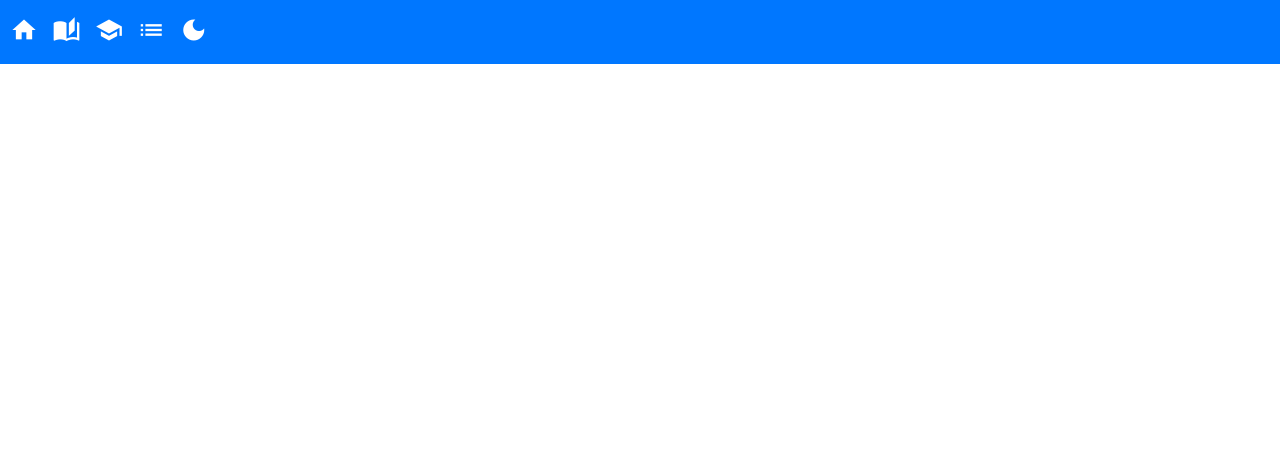
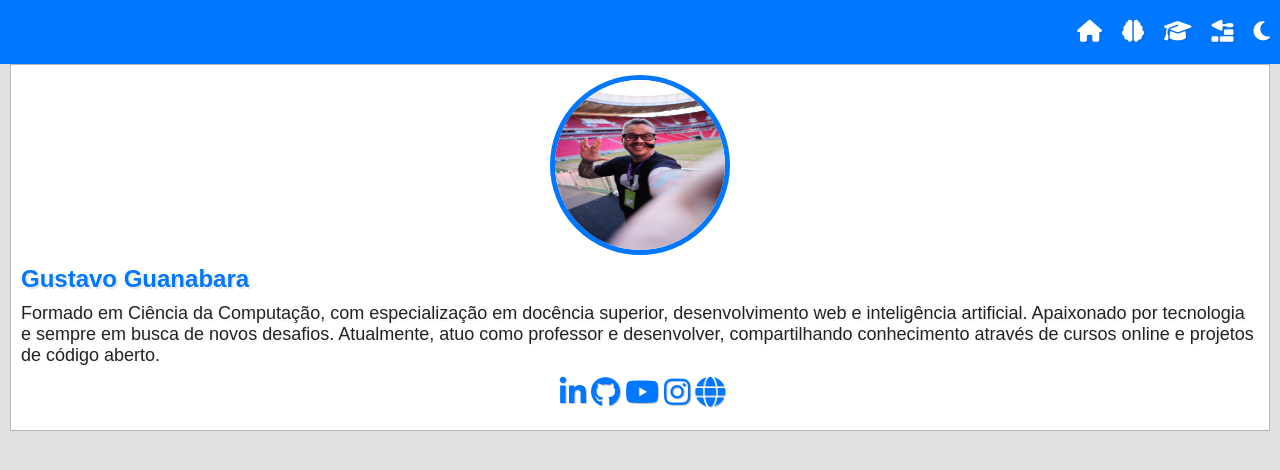
Before and after one commit to GuilhermeFontesMorais/Portfolio-Profissional, a plain HTML site: page index.html in a window 1280 px wide. Drawn offline with Linux system fonts and the light colour scheme.

Commit message:
reformulação do header e termino do topo

```diff
--- a/estilos/style.css
+++ b/estilos/style.css
@@ -18,28 +18,87 @@
 
 header{
   height: 8vh;
+  background-color: var(--destaque);
   display: flex;
   flex-flow: row wrap;
-  justify-content: flex-start;
+  justify-content: flex-end;
   align-content: center;
-  background-color: var(--destaque);
-  color: var(--fundo-card);
 }
 
-header>nav>a{
-  color: var(--fundo-card);
-  text-decoration: none;
+header>ul{
+  display: flex;
+  gap: 10px;
+  margin-right: 5px;
+  list-style: none;
 }
 
-header>nav>a:hover{
-  background-color: var(--fundo-card);
+header>ul>li>a{
+  color: white;
+  font-size: 22px;
+  text-shadow: 2px 2px rgba(0, 0, 0, 0.075);
+  padding: 5px;
+}
+
+header>ul>li>a:hover{
+  background-color: var(--destaque-inverso);
   color: var(--destaque);
   transition: 0.5s;
 }
 
-header>nav{
+body{
+  background-color: rgb(224, 224, 224);
 }
 
-.material-icons{
-  padding-left: 10px;
+.folha{
+  background-color: white;
+  margin: 0px 10px 10px 10px;
+  padding: 10px;
+  border: 1px solid rgba(0, 0, 0, 0.288);
 }
+
+#foto{
+  width: 180px;
+  height: 180px;
+  display: block;
+  margin: auto;
+  border: 5px solid var(--destaque);
+  border-radius: 100px;
+  margin-bottom: 10px;
+  background-size: cover;
+  background-repeat: no-repeat;
+  background-position: center center;
+}
+
+main>section>h1{
+  color: #0077ff;
+  margin-bottom: 10px;
+  text-shadow: 2px 2px rgba(0, 0, 0, 0.089);
+}
+
+main>#topo>p{
+  color: var(--texto);
+  font-size: 18px;
+  text-shadow: 2px 2px rgba(0, 0, 0, 0.041);
+}
+
+a{
+  text-decoration: none;
+  color: #0077ff;
+}
+
+#redes_sociais{
+  display: flex;
+  flex-flow: row wrap;
+  justify-content: center;
+  margin: 10px;
+  font-size: 30px;
+}
+
+#redes_sociais > a{
+  padding-left: 5px;
+  text-shadow: 1px 1px rgba(0, 0, 0, 0.219);
+}
+
+#redes_sociais > a:hover{
+  color: var(--texto);
+}
--- a/index.html
+++ b/index.html
@@ -6,18 +6,43 @@
     <title>Portfólio</title>
     <link rel="stylesheet" href="estilos/style.css">
     <link rel="shortcut icon" href="favicon.svg" type="image/svg">
-    <link rel="stylesheet" href="https://fonts.googleapis.com/icon?family=Material+Icons">
+    <script src="https://kit.fontawesome.com/2e561f1db9.js" crossorigin="anonymous"></script>
 </head>
 <body>
     <header>
-        <nav>
-            <a href=""><i class="material-icons" style="font-size: 28px;">home</i></a>
-            <a href=""><i class="material-icons" style="font-size: 28px;">auto_stories</i></a>
-            <a href=""><i class="material-icons" style="font-size: 28px;">school</i></a>
-            <a href=""><i class="material-icons" style="font-size: 28px;">list</i></a>
-            <a href=""><i class="material-icons" style="font-size: 28px;">dark_mode</i></a>
-        </nav>
+        <ul>
+            <li>
+                <a href="#"><i class="fa-solid fa-house"></i></a>
+            </li>
+            <li>
+                <a href="#"><i class="fa-solid fa-brain"></i></a>
+            </li>
+            <li>
+                <a href="#"><i class="fa-solid fa-graduation-cap"></i></a>
+            </li>
+            <li>
+                <a href="#"><i class="fa-solid fa-trowel-bricks"></i></a>
+            </li>
+            <li>
+                <a href="#"><i class="fa-solid fa-moon"></i></a>
+            </li>
+        </ul>
     </header>
+
+    <main>
+        <section class="folha" id="topo">
+            <img src="imagens/guanabara-perfil.jpg" alt="" id="foto">
+            <h1>Gustavo Guanabara</h1>
+            <p>Formado em Ciência da Computação, com especialização em docência superior, desenvolvimento web e inteligência artificial. Apaixonado por tecnologia e sempre em busca de novos desafios. Atualmente, atuo como professor e desenvolver, compartilhando conhecimento através de cursos online e projetos de código aberto.</p>
+            <div id="redes_sociais">
+                <a href="#"><i class="fa-brands fa-linkedin-in"></i></a>
+                <a href="#"><i class="fa-brands fa-github"></i></a>
+                <a href="#"><i class="fa-brands fa-youtube"></i></a>
+                <a href="#"><i class="fa-brands fa-instagram"></i></a>
+                <a href="#"><i class="fa-solid fa-globe"></i></a>
+            </div>
+        </section>
+    </main>
 
     <script src="scripts/script.js"></script>
 </body>
```
